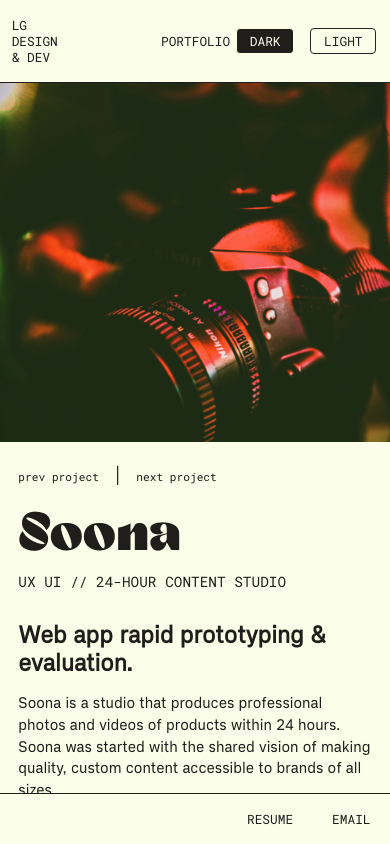
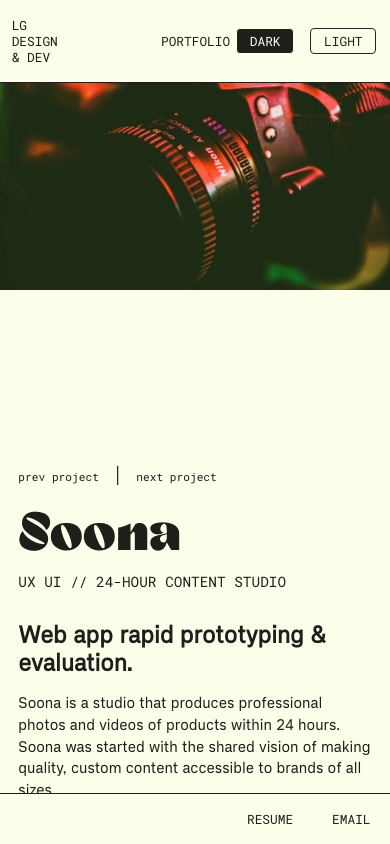
Before and after one commit to lo-designs/Portfolio, a React (Create React App) app: page /soona in a window 390 px wide. Built offline with nearby package versions, Linux system fonts and the light colour scheme.

Commit message:
fix mobile hero images

```diff
--- a/src/Components/PortfolioPages/Neurotype/neurotypeData.js
+++ b/src/Components/PortfolioPages/Neurotype/neurotypeData.js
@@ -3,9 +3,11 @@
 import neuroLogo from "../../Images/Neurotype/logo-concept.png";
 import neuroMap from "../../Images/Neurotype/neuro-map.png";
 import neuroDash from "../../Images/Neurotype/neuro-dash.png";
+import mobileHero from "../../Images/Neurotype/hover.jpg";
 
 const neurotypeData = {
   heroImage: neuroHero,
+  mobileHeroImage: mobileHero,
   title: "Neurotype",
   projectType: "UX UI // Medical Startup",
   subtitle: "App prototype for a medical startup aiming to help treat addiction.",
--- a/src/Components/PortfolioPages/Parralily/parralilyData.js
+++ b/src/Components/PortfolioPages/Parralily/parralilyData.js
@@ -1,8 +1,10 @@
 import hero from "../../Images/Parralily/hero.jpg";
 import wireframes from "../../Images/Parralily/wireframes.png";
+import mobileHero from "../../Images/Parralily/hover.jpg";
 
 const parralilyData = {
   heroImage: hero,
+  mobileHeroImage: mobileHero,
   title: "ParraLily",
   projectType: "Web Design // Food Truck",
   subtitle: "Website design & development for Minneapolis food truck",
--- a/src/Components/PortfolioPages/PettesHounds/phData.js
+++ b/src/Components/PortfolioPages/PettesHounds/phData.js
@@ -4,9 +4,11 @@
 import phLogo from "../../Images/PettesHounds/ph-logo.gif";
 import phServiceOg from "../../Images/PettesHounds/services-og.png";
 import phServiceNew from "../../Images/PettesHounds/services-new.jpg";
+import mobileHero from "../../Images/PettesHounds/hover.jpg";
 
 const phData = {
   heroImage: phHero,
+  mobileHeroImage: mobileHero,
   title: "Pette's Hounds",
   projectType: "Web Design // Pet Care Services",
   subtitle: "Dog walking & pet care services in Minneapolis",
--- a/src/Components/PortfolioPages/PortfolioPageLayout.jsx
+++ b/src/Components/PortfolioPages/PortfolioPageLayout.jsx
@@ -5,6 +5,7 @@
 
 function PortfolioPageLayout({
   heroImage,
+  mobileHeroImage,
   title,
   projectType,
   subtitle,
@@ -16,7 +17,12 @@
       {/* Hero/Intro Section */}
       <section id="sctr0" className="hero-section">
         <div className="cover" id="hero-image">
-          <img id="hero-img" src={heroImage} alt="" />
+          <picture>
+            {mobileHeroImage && (
+              <source srcSet={mobileHeroImage} media="(max-width: 900px)" />
+            )}
+            <img id="hero-img" src={heroImage} alt="" />
+          </picture>
         </div>
         <div className="content">
           <div className="intro-position">
--- a/src/Components/PortfolioPages/Soona/soonaData.js
+++ b/src/Components/PortfolioPages/Soona/soonaData.js
@@ -3,9 +3,11 @@
 import soonaMap from "../../Images/Soona/journey.png";
 import soonaKano from "../../Images/Soona/kano.png";
 import soonaProgressBar from "../../Images/Soona/progress-bar.png";
+import mobileHero from "../../Images/Soona/hover.jpg";
 
 const soonaData = {
   heroImage: soonaHero,
+  mobileHeroImage: mobileHero,
   title: "Soona",
   projectType: "UX UI // 24-Hour Content Studio",
   subtitle: "Web app rapid prototyping & evaluation.",
--- a/src/Components/PortfolioPages/Yha/yhaData.js
+++ b/src/Components/PortfolioPages/Yha/yhaData.js
@@ -2,9 +2,11 @@
 import yhaMap from "../../Images/Yha/map.jpg";
 import yhaPrototype from "../../Images/Yha/mockups-figma.jpg";
 import yhaGif from "../../Images/Yha/ym-bg.gif";
+import mobileHero from "../../Images/Yha/hover.jpg";
 
 const yhaData = {
   heroImage: yhaHero,
+  mobileHeroImage: mobileHero,
   title: "Health Resource App",
   projectType: "UX UI // Health & Wellness Capstone Project",
   subtitle: "Researching and protoyping a health & wellness resource app.",
```
